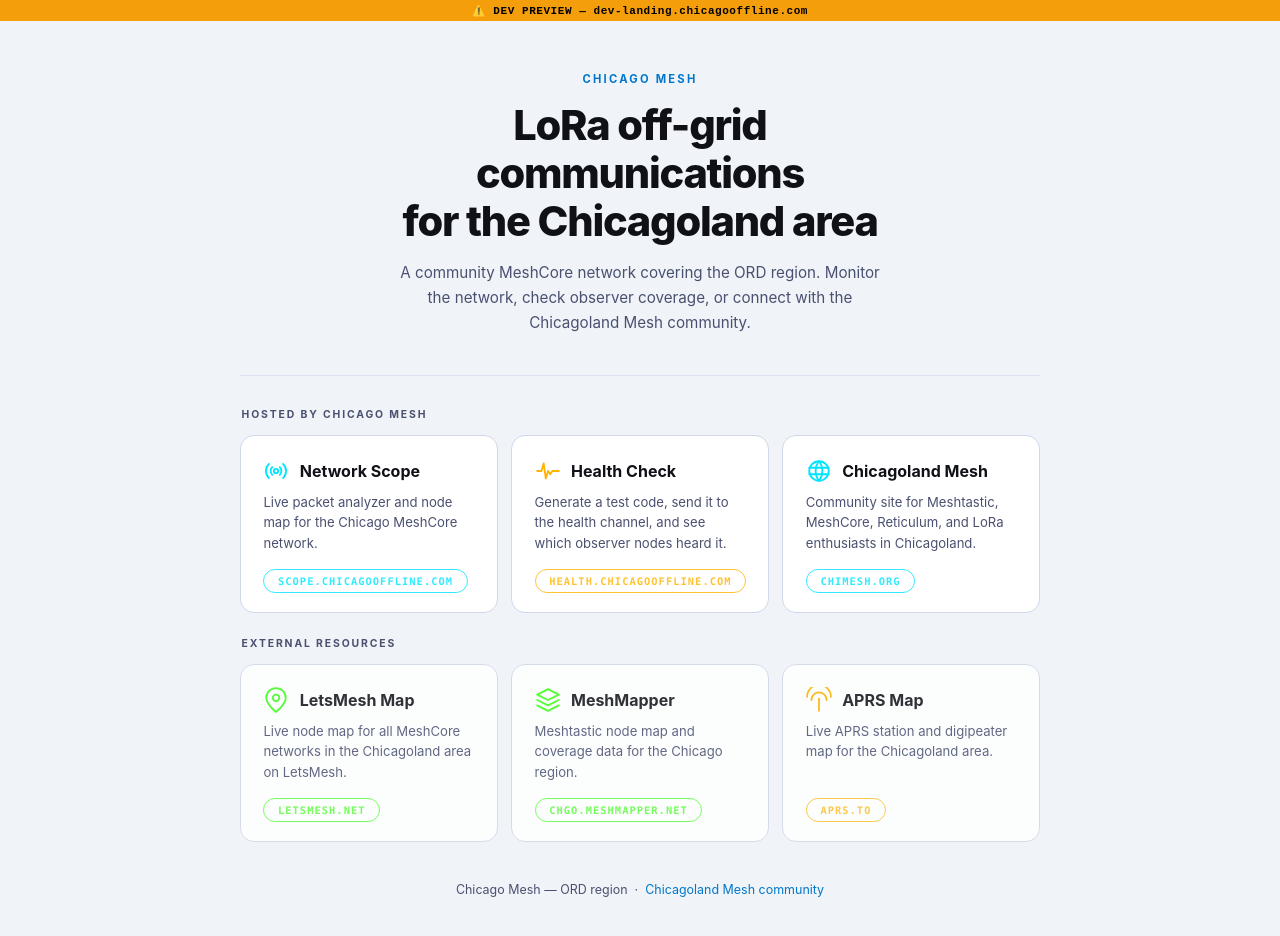
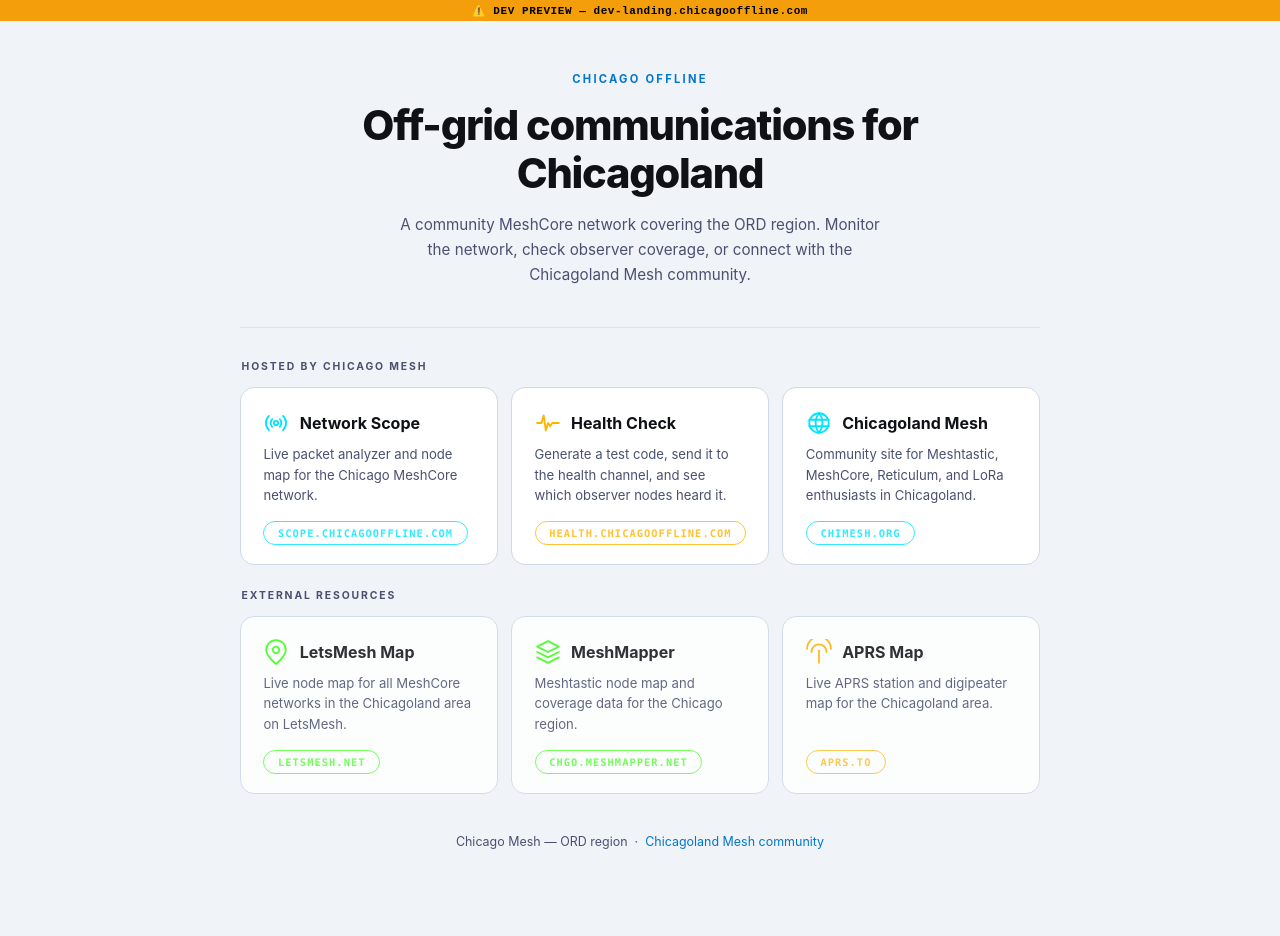
Before and after one commit to emuehlstein/slcmesh-mqtt, a plain HTML site: page dev-landing/index.html in a window 1280 px wide. After the commit the page ends 889 px from the top, so only its background shows below. Drawn offline with Linux system fonts and the light colour scheme.

Commit message:
copy(dev-landing): brand -> Chicago Offline, simplify headline tagline

```diff
--- a/dev-landing/index.html
+++ b/dev-landing/index.html
@@ -246,9 +246,9 @@
   <div class="dev-banner">⚠️ DEV PREVIEW — dev-landing.chicagooffline.com</div>
   <div class="dev-spacer"></div>
 
-  <div class="brand">Chicago Mesh</div>
+  <div class="brand">Chicago Offline</div>
 
-  <h1>LoRa off-grid communications<br>for the Chicagoland area</h1>
+  <h1>Off-grid communications for Chicagoland</h1>
 
   <p class="subtitle">
     A community MeshCore network covering the ORD region.
```
